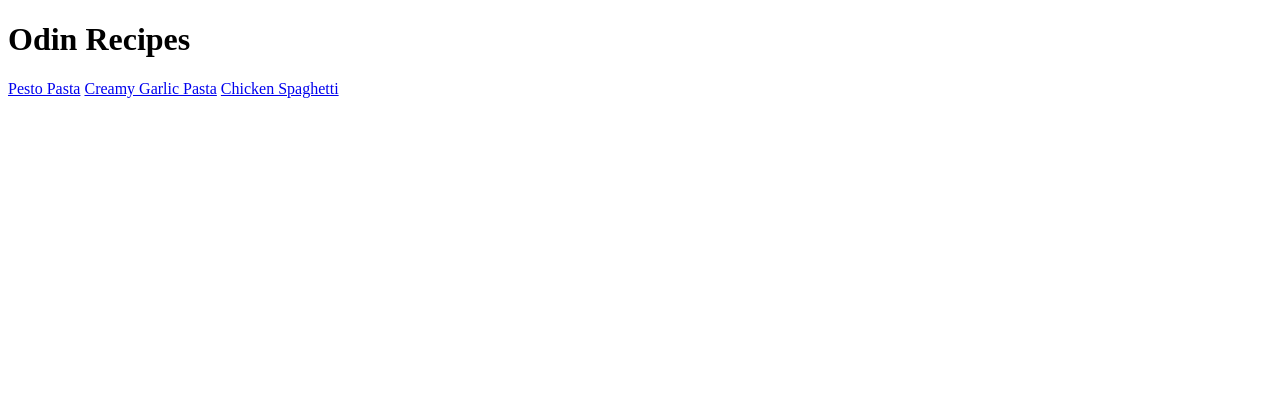
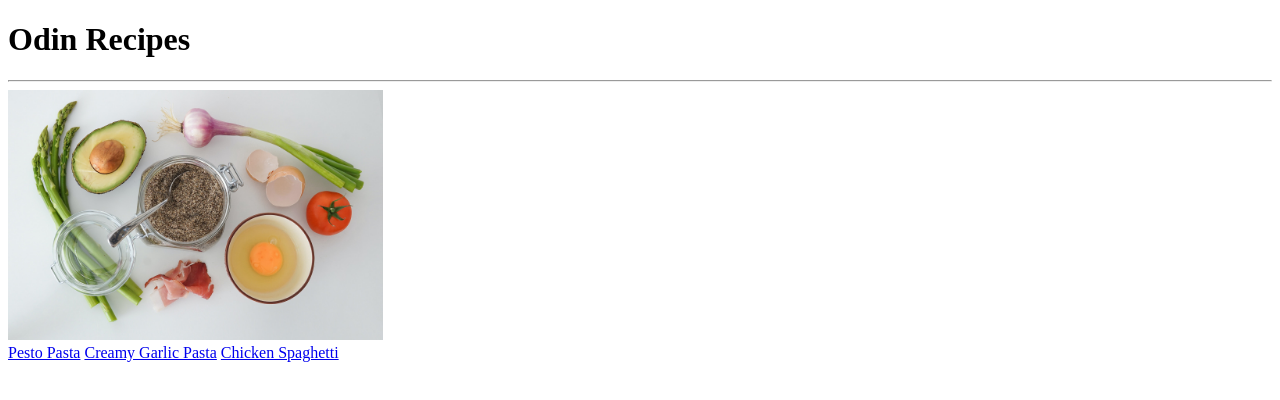
Before and after one commit to madsnymann-10/odin-recipes, a plain HTML site: page index.html in a window 1280 px wide. Drawn offline with Linux system fonts and the light colour scheme.

Commit message:
Add front picture index.html

```diff
--- a/index.html
+++ b/index.html
@@ -7,7 +7,10 @@
   </head>
   <body>
     <h1>Odin Recipes</h1>
+    <hr />
 
+    <img src="/img/ingredients.jpg" alt="" height="250px" />
+    <br />
     <a href="/pesto-pasta.html">Pesto Pasta</a>
     <a href="/creamy-garlic-pasta.html">Creamy Garlic Pasta</a>
     <a href="/chicken-spaghetti.html">Chicken Spaghetti</a>
```
Also changed, not shown: chicken-spaghetti.html (+1 -1 lines), creamy-garlic-pasta.html (+1 -0 lines), pesto-pasta.html (+2 -0 lines), img/ingredients.jpg (added).
